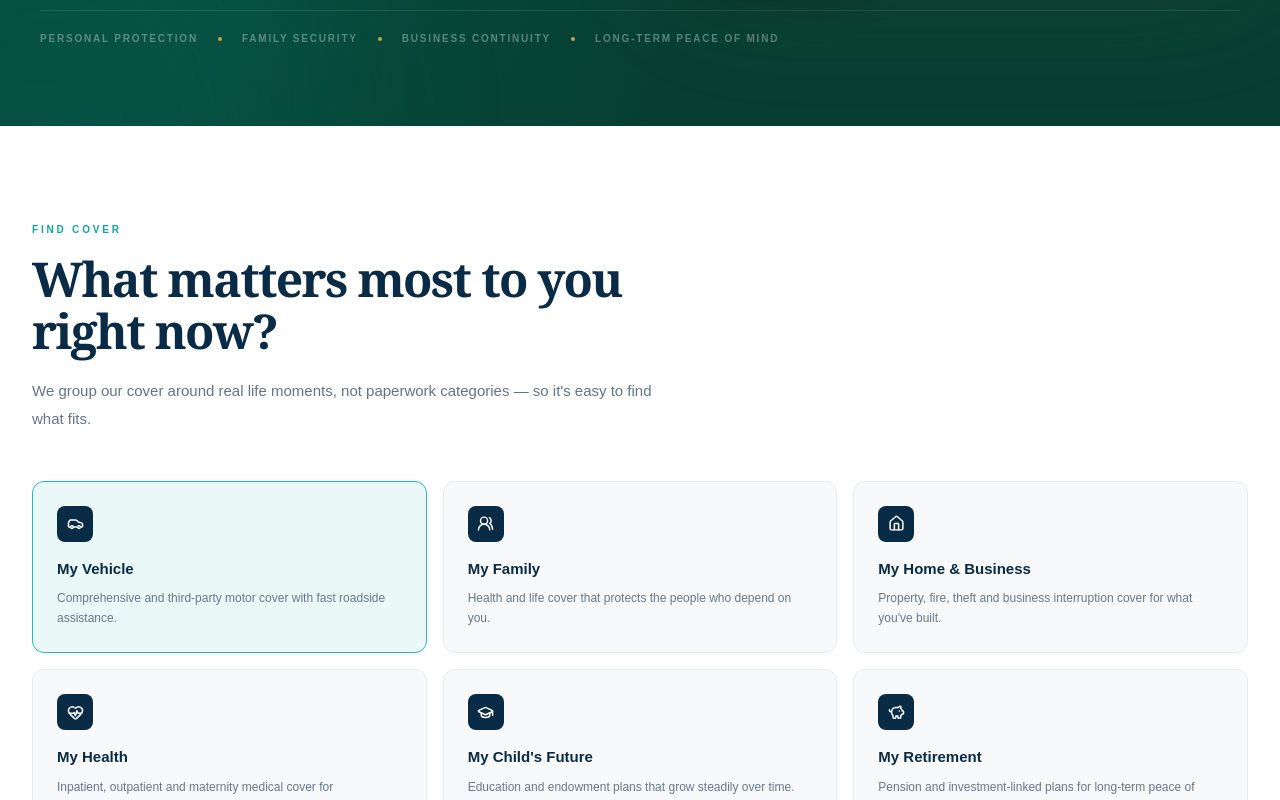
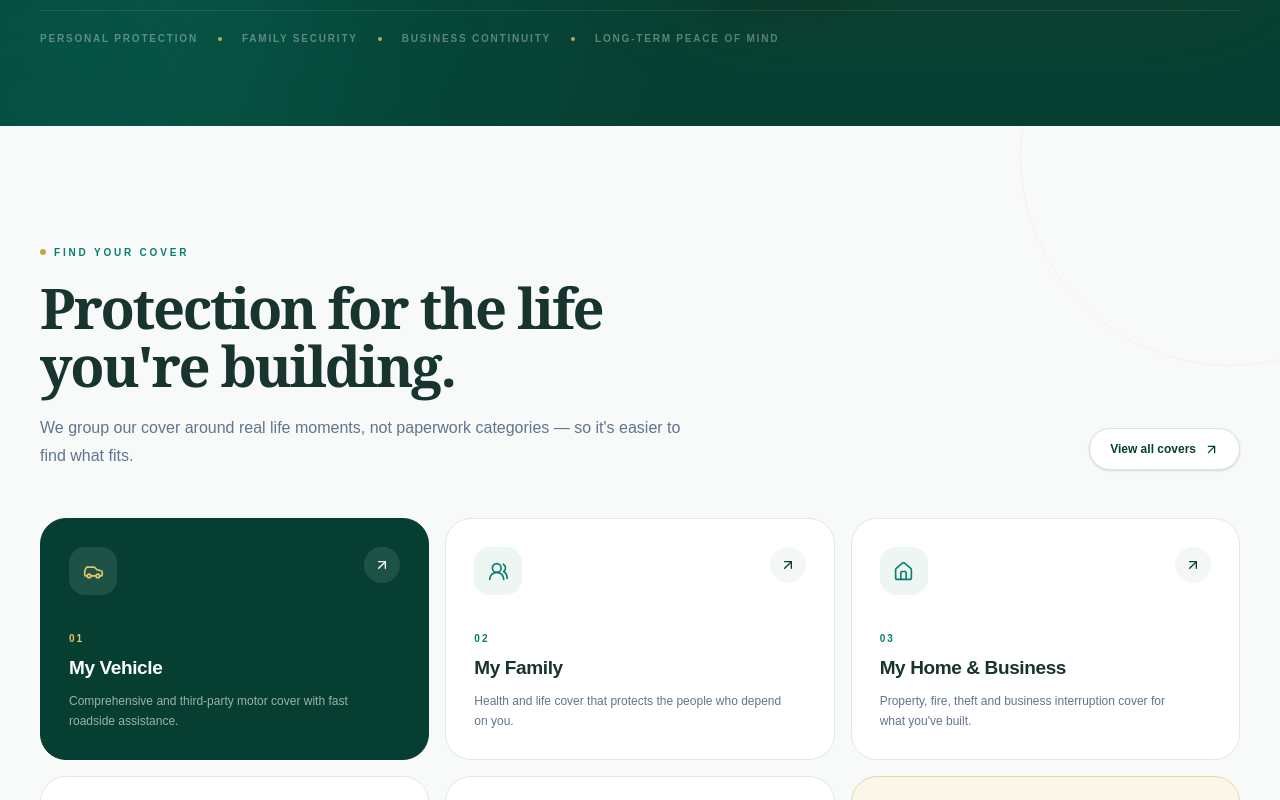
Before and after one commit to EugeneCodes254/mayban-insurance, a Next.js app: page / in a window 1280 px wide. Shown: the part 1060-1860 px from the top of the page. Built offline with nearby package versions, Linux system fonts and the light colour scheme.

Commit message:
Modernize Mayban cover discovery section

```diff
--- a/src/components/FindCover.tsx
+++ b/src/components/FindCover.tsx
@@ -1,5 +1,5 @@
 import {
-  ArrowRight,
+  ArrowUpRight,
   Car,
   HeartPulse,
   Home,
@@ -15,6 +15,7 @@ const covers = [
       "Comprehensive and third-party motor cover with fast roadside assistance.",
     icon: Car,
     quoteType: "Motor",
+    tone: "dark",
   },
   {
     title: "My Family",
@@ -22,6 +23,7 @@ const covers = [
       "Health and life cover that protects the people who depend on you.",
     icon: UsersRound,
     quoteType: "Health",
+    tone: "light",
   },
   {
     title: "My Home & Business",
@@ -29,6 +31,7 @@ const covers = [
       "Property, fire, theft and business interruption cover for what you've built.",
     icon: Home,
     quoteType: "Business",
+    tone: "light",
   },
   {
     title: "My Health",
@@ -36,6 +39,7 @@ const covers = [
       "Inpatient, outpatient and maternity medical cover for individuals and groups.",
     icon: HeartPulse,
     quoteType: "Health",
+    tone: "light",
   },
   {
     title: "My Child's Future",
@@ -43,6 +47,7 @@ const covers = [
       "Education and endowment plans that grow steadily over time.",
     icon: GraduationCap,
     quoteType: "Life",
+    tone: "light",
   },
   {
     title: "My Retirement",
@@ -50,57 +55,87 @@ const covers = [
       "Pension and investment-linked plans for long-term peace of mind.",
     icon: PiggyBank,
     quoteType: "Life",
+    tone: "gold",
   },
 ];
 
 export function FindCover() {
   return (
-    <section id="find-cover" className="bg-white py-20 sm:py-24">
-      <div className="mx-auto max-w-[1280px] px-5 sm:px-8">
-        <div className="max-w-[680px]">
-          <p className="text-[10px] font-black uppercase tracking-[0.28em] text-[#0FA79C]">
-            Find Cover
-          </p>
-          <h2 className="mt-4 max-w-[620px] text-4xl font-serif font-bold leading-[1.08] tracking-[-0.035em] text-[#092B46] sm:text-5xl">
-            What matters most to you right now?
-          </h2>
-          <p className="mt-5 max-w-[650px] text-[15px] leading-7 text-[#647487]">
-            We group our cover around real life moments, not paperwork categories
-            — so it&apos;s easy to find what fits.
-          </p>
+    <section id="find-cover" className="relative overflow-hidden bg-[#F7FAF8] py-20 sm:py-24 lg:py-28">
+      <div className="pointer-events-none absolute right-[-160px] top-[-180px] h-[420px] w-[420px] rounded-full border border-[#C9A24A]/10" />
+
+      <div className="relative mx-auto max-w-[1320px] px-5 sm:px-8 lg:px-10">
+        <div className="flex flex-col justify-between gap-8 lg:flex-row lg:items-end">
+          <div className="max-w-[700px]">
+            <div className="inline-flex items-center gap-2 text-[10px] font-black uppercase tracking-[0.28em] text-[#087F6E]">
+              <span className="h-1.5 w-1.5 rounded-full bg-[#C9A24A]" />
+              Find your cover
+            </div>
+            <h2 className="mt-4 max-w-[680px] font-serif text-[38px] font-bold leading-[1.04] tracking-[-0.04em] text-[#17342E] sm:text-5xl lg:text-[56px]">
+              Protection for the life you&apos;re building.
+            </h2>
+            <p className="mt-5 max-w-[650px] text-[15px] leading-7 text-slate-500 sm:text-base">
+              We group our cover around real life moments, not paperwork categories — so it&apos;s easier to find what fits.
+            </p>
+          </div>
+
+          <a
+            href="#products"
+            className="inline-flex w-fit items-center gap-2 rounded-full border border-[#D8E4DE] bg-white px-5 py-3 text-xs font-extrabold text-[#063F32] shadow-sm transition hover:-translate-y-0.5 hover:border-[#C9A24A]"
+          >
+            View all covers
+            <ArrowUpRight size={15} />
+          </a>
         </div>
 
         <div className="mt-12 grid gap-4 sm:grid-cols-2 lg:grid-cols-3">
           {covers.map((cover, index) => {
             const Icon = cover.icon;
-            const featured = index === 0;
+            const dark = cover.tone === "dark";
+            const gold = cover.tone === "gold";
 
             return (
               <a
                 key={cover.title}
                 href={`/?type=${cover.quoteType}#quote`}
-                className={`group relative min-h-[142px] overflow-hidden rounded-xl border p-6 transition duration-300 hover:-translate-y-1 hover:shadow-[0_18px_45px_rgba(9,43,70,0.09)] ${
-                  featured
-                    ? "border-[#27B9B0] bg-[#EAF8F7]"
-                    : "border-[#E7ECEF] bg-[#F7F9FA] hover:border-[#B7DCD9] hover:bg-white"
+                className={`group relative min-h-[235px] overflow-hidden rounded-[26px] border p-6 transition duration-300 hover:-translate-y-1.5 hover:shadow-[0_24px_60px_rgba(3,39,31,0.10)] sm:p-7 ${
+                  dark
+                    ? "border-[#063F32] bg-[#063F32] text-white"
+                    : gold
+                      ? "border-[#E7D7A8] bg-[#FBF6E8] text-[#17342E]"
+                      : "border-[#E0EAE5] bg-white text-[#17342E] hover:border-[#BFD6CD]"
                 }`}
               >
-                <div className="flex h-9 w-9 items-center justify-center rounded-lg bg-[#092B46] text-white">
-                  <Icon size={17} strokeWidth={2.1} />
+                <div className="flex items-start justify-between">
+                  <div
+                    className={`flex h-12 w-12 items-center justify-center rounded-2xl ${
+                      dark
+                        ? "bg-white/10 text-[#E3C66B]"
+                        : gold
+                          ? "bg-[#C9A24A]/12 text-[#8B6A20]"
+                          : "bg-[#EEF6F2] text-[#087F6E]"
+                    }`}
+                  >
+                    <Icon size={21} strokeWidth={1.9} />
+                  </div>
+                  <span
+                    className={`flex h-9 w-9 items-center justify-center rounded-full transition duration-300 group-hover:rotate-45 ${
+                      dark ? "bg-white/10 text-white" : "bg-[#F3F7F5] text-[#063F32]"
+                    }`}
+                  >
+                    <ArrowUpRight size={16} />
+                  </span>
                 </div>
 
-                <h3 className="mt-4 text-[15px] font-bold text-[#092B46]">
-                  {cover.title}
-                </h3>
-
-                <p className="mt-2 max-w-[330px] text-xs leading-5 text-[#66788A]">
-                  {cover.description}
-                </p>
-
-                <ArrowRight
-                  size={15}
-                  className="absolute bottom-5 right-5 text-[#0FA79C] opacity-0 transition group-hover:translate-x-1 group-hover:opacity-100"
-                />
+                <div className="mt-9 max-w-[310px]">
+                  <p className={`text-[10px] font-black uppercase tracking-[0.2em] ${dark ? "text-[#E3C66B]" : "text-[#087F6E]"}`}>
+                    {String(index + 1).padStart(2, "0")}
+                  </p>
+                  <h3 className="mt-2 text-[19px] font-extrabold tracking-[-0.02em]">{cover.title}</h3>
+                  <p className={`mt-2 text-xs leading-5 ${dark ? "text-white/60" : "text-slate-500"}`}>
+                    {cover.description}
+                  </p>
+                </div>
               </a>
             );
           })}
```
